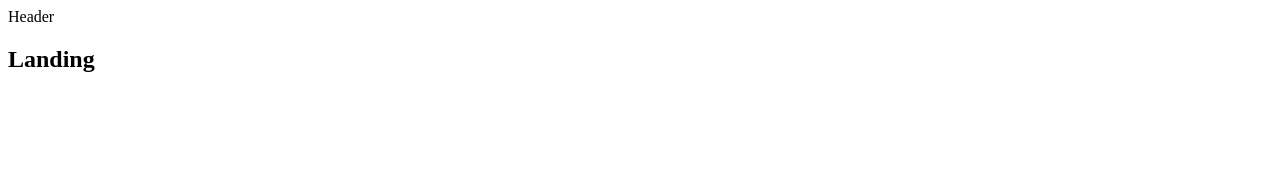
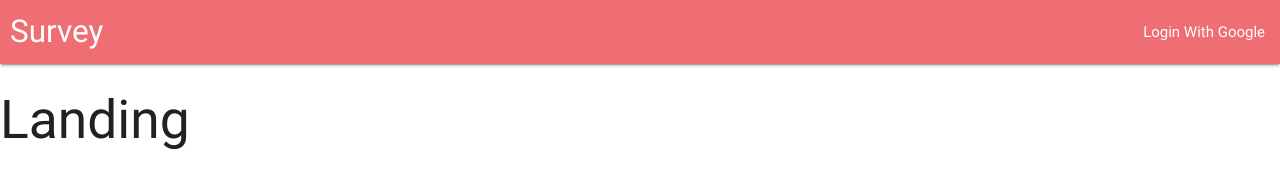
Before and after one commit to bharatchopra28/surveyapp, a React app in the folder client/: page / in a window 1280 px wide. Built offline with nearby package versions, Linux system fonts and the light colour scheme.

Commit message:
header setup with redux

```diff
--- a/client/public/index.html
+++ b/client/public/index.html
@@ -8,6 +8,7 @@
       manifest.json provides metadata used when your web app is added to the
       homescreen on Android. See https://developers.google.com/web/fundamentals/engage-and-retain/web-app-manifest/
     -->
+    <link href="https://fonts.googleapis.com/icon?family=Material+Icons" rel="stylesheet">
     <link rel="manifest" href="%PUBLIC_URL%/manifest.json">
     <link rel="shortcut icon" href="%PUBLIC_URL%/favicon.ico">
     <!--
--- /dev/null
+++ b/client/src/actions/types.js
@@ -0,0 +1 @@
+export const FETCH_USER = 'fetch_user';
--- a/client/src/components/Header.js
+++ b/client/src/components/Header.js
@@ -3,7 +3,14 @@ import React, { Component } from 'react';
 class Header extends Component {
 	render() {
 		return (
-			<div>Header</div>
+			<nav>
+			    <div class="nav-wrapper" style={{ paddingLeft: 10 }}>
+			      	<a href="#" class="left brand-logo">Survey</a>
+			      	<ul class="right">
+			        	<li><a>Login With Google</a></li>
+			      	</ul>
+			    </div>
+			</nav>
 		);
 	}
 }
--- a/client/src/index.js
+++ b/client/src/index.js
@@ -1,11 +1,13 @@
+import 'materialize-css/dist/css/materialize.min.css';
 import React from 'react';
 import ReactDOM from 'react-dom';
 import { Provider } from 'react-redux';
 import { createStore, applyMiddleware } from 'redux';
+import reduxThunk from 'redux-thunk';
 
 import reducers from './reducers';
 import App from './components/App';
 
-const store = createStore(reducers, {}, applyMiddleware());
+const store = createStore(reducers, {}, applyMiddleware(reduxThunk));
 
 ReactDOM.render(<Provider store={store}><App /></Provider>, document.querySelector('#root'));
```
Also changed, not shown: client/package.json (+6 -1 lines), client/src/actions/index.js (added, +7 -0 lines), 1 other file.
